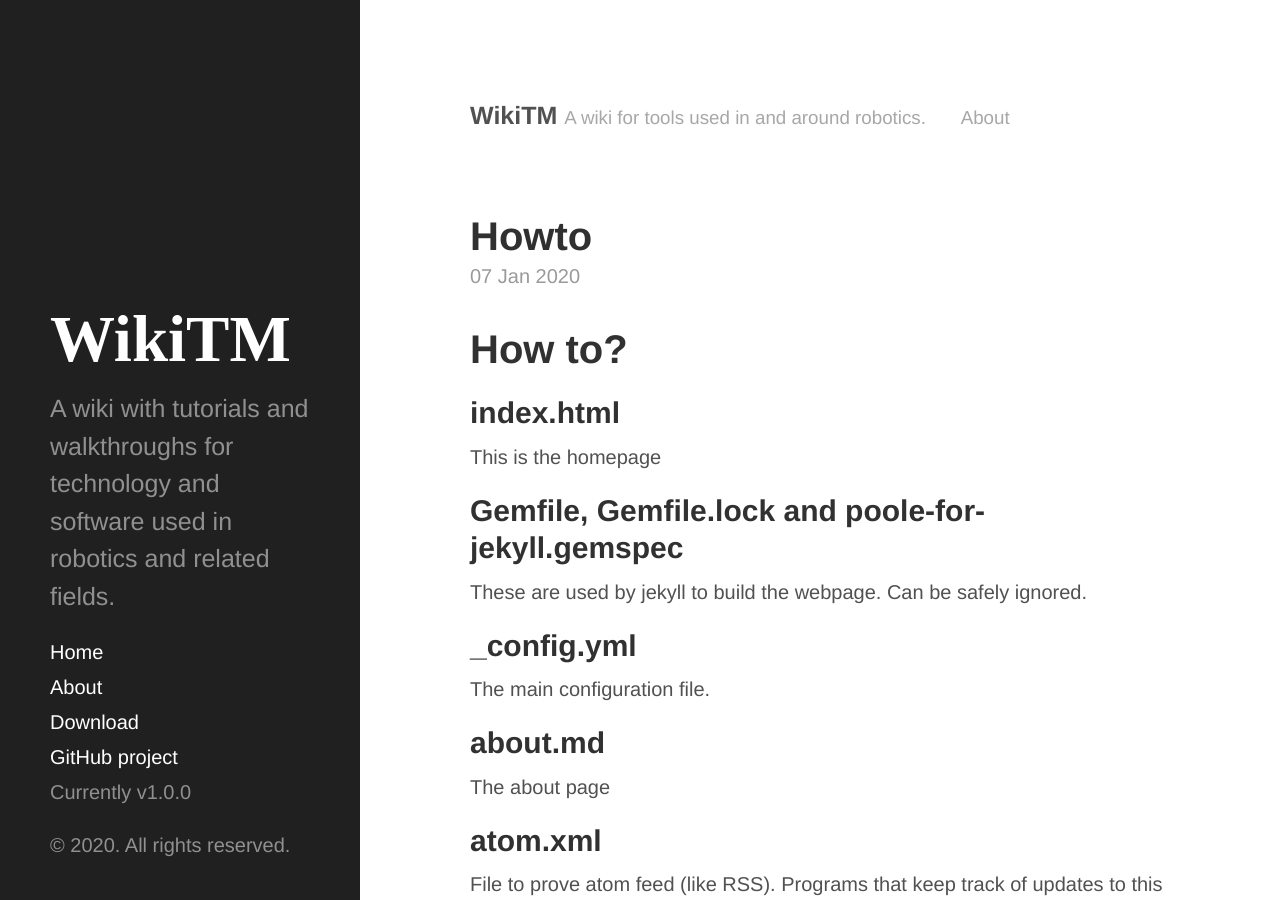
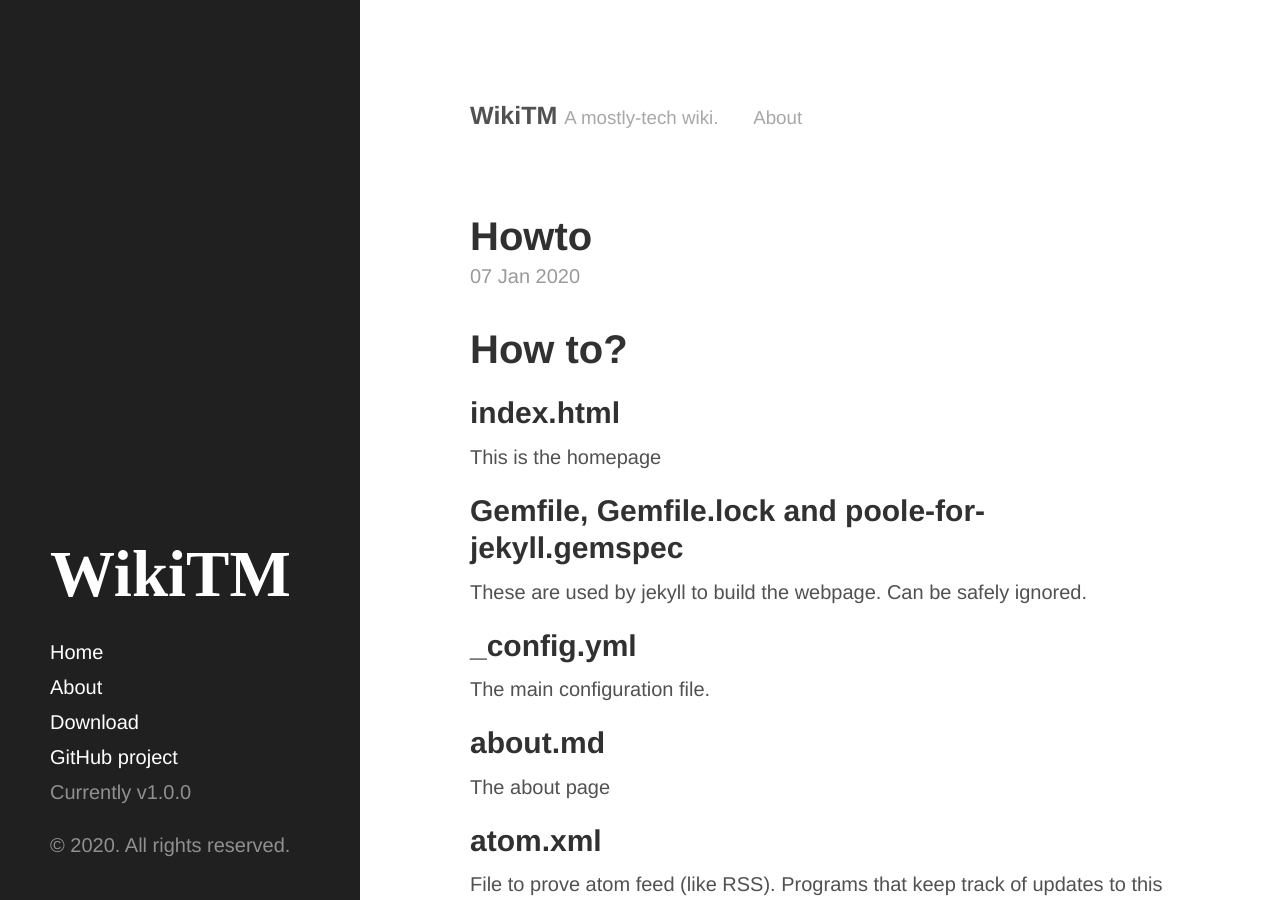
Before and after one commit to tejaswid/wikitm, a Jekyll site: the page built from index.html, in a window 1280 px wide and 900 px high. Built offline with Jekyll 4.4.1, drawn with Linux system fonts in a browser that asks for light colours; Markdown is read by kramdown in place of the engine named in the settings; the list of posts is cut into pages by our own code.

Commit message:
Modified config
Removed description and modified tagline
Changed markdown from redcarpet to kramdown
Changed highlighter from pygments to rouge

```diff
--- a/_config.yml
+++ b/_config.yml
@@ -1,11 +1,10 @@
 # Dependencies
-markdown:         redcarpet
-highlighter:      pygments
+markdown:         kramdown
+highlighter:      rouge
 
 # Setup
 title: WikiTM
-tagline: A wiki for tools used in and around robotics.
-description: A wiki with tutorials and walkthroughs for technology and software used in robotics and related fields.
+tagline: A mostly-tech wiki.
 url: https://tejaswid.github.io/wikitm
 paginate: 1
 baseurl: https://tejaswid.github.io/wikitm/
```
